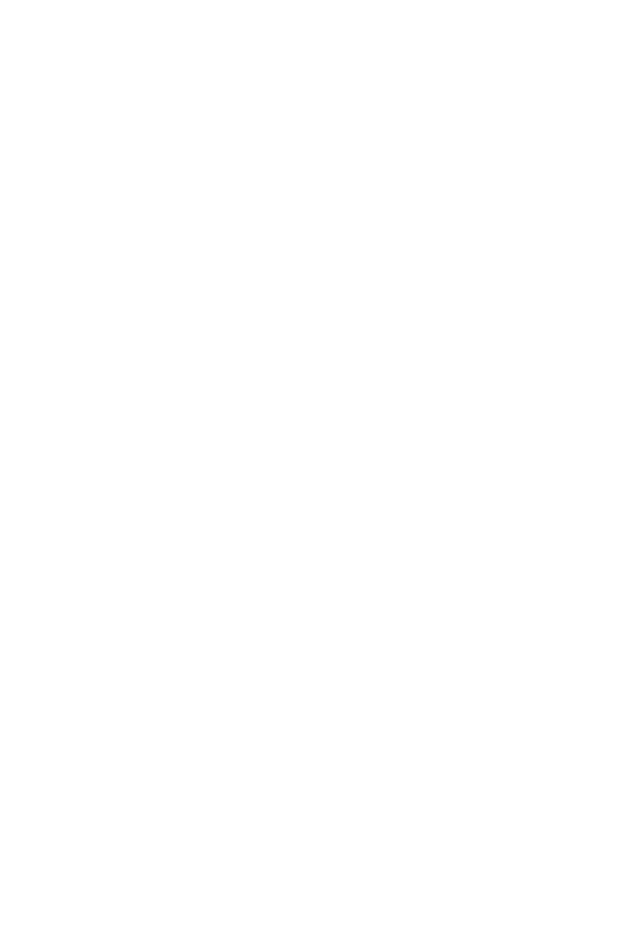
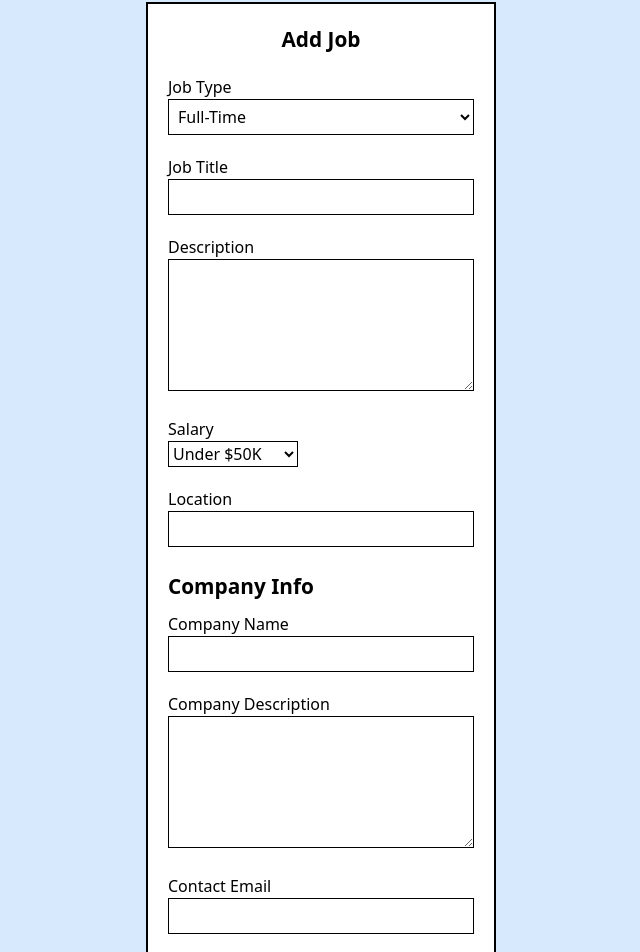
Before and after one commit to TheEldaps/Job-Board, a React (Vite) app: page /add_job in a window 1280 px wide. Shown: the part 130-1082 px from the top of the page, without its empty margins (319-959 px from the left). Before the commit the page ends 800 px from the top, so only its background shows below. Built offline with nearby package versions, Linux system fonts and the light colour scheme.

Commit message:
add addjob form structure

```diff
--- a/src/pages/AddJobs.jsx
+++ b/src/pages/AddJobs.jsx
@@ -1,9 +1,146 @@
 import Nav from "../components/Nav";
 export default function AddJobs() {
   return (
-    <>
+    <section className="">
       <Nav />
-      <div>You add new jobs here</div>;
-    </>
+      <section className="flex justify-center pb-[20px] min-h-[100vh] pt-[80px] bg-[#86bcf955]">
+        <form className="w-[350px] bg-[white] pb-[20px] mb-[20px] px-[20px] border-2">
+          <h1 className="text-center pt-[20px] font-bold text-[1.3rem] pb-[20px]">
+            Add Job
+          </h1>
+
+          <section>
+            <div className="mb-[20px]">
+              <label htmlFor="job-type" className="block">
+                Job Type
+              </label>
+              <select
+                type="text"
+                id="type"
+                className="border-1 w-[100%] p-[5px]"
+              >
+                <option value="Full-time">Full-Time</option>
+                <option value="Part-Time">Part-Time</option>
+                <option value="Contract">Remote</option>
+                <option value="Internship">Internship</option>
+              </select>
+            </div>
+
+            <div className="mb-[20px]">
+              <label htmlFor="job-title" className="block">
+                Job Title
+              </label>
+              <input
+                type="text"
+                id="job-title"
+                name="job-title"
+                className="w-[100%] p-[5px] border-1"
+              />
+            </div>
+
+            <div className="mb-[20px]">
+              <label htmlFor="Description" className="block">
+                Description
+              </label>
+              <textarea
+                name="Description"
+                id="Description"
+                className="w-[100%] p-[5px] border-1"
+                rows={5}
+              ></textarea>
+            </div>
+
+            <div className="mb-[20px]">
+              <label htmlFor="salary" className="block w-[100%]">
+                Salary
+              </label>
+              <select name="salary" id="salary" className="border-1">
+                <option value="Under $50K">Under $50K</option>
+                <option value="$50K-$60K">$50K -$60K</option>
+                <option value="$60K-$70K">$60K-$70K</option>
+                <option value="$70K-$80K">$70K-$80K</option>
+                <option value="$80K-$90K">$80K-$90K</option>
+                <option value="$90K-$100K">$90K-$100K</option>
+                <option value="$100K-$125K">$100K-$110K</option>
+                <option value="$125-$150K">$110-$120K</option>
+                <option value="$150-$175K">$120-$130K</option>
+                <option value="175K-200K">$175K-$$200K</option>
+              </select>
+            </div>
+            <div>
+              <label htmlFor="location" className="block">
+                Location
+              </label>
+              <input
+                type="text"
+                id="location"
+                name="location"
+                className="w-[100%] p-[5px] border-1"
+              />
+            </div>
+          </section>
+
+          <br />
+
+          <section>
+            <h2 className="text-[1.3rem] font-bold mb-[10px]">Company Info</h2>
+            <div className="mb-[20px]">
+              <label htmlFor="company-name" className="block">
+                Company Name
+              </label>
+              <input
+                type="text"
+                name="comany-name"
+                id="company-name"
+                className="w-[100%] p-[5px] border-1"
+              />
+            </div>
+
+            <div className="mb-[20px]">
+              <label htmlFor="company-description" className="block">
+                Company Description
+              </label>
+
+              <textarea
+                name="company-description"
+                id="company-description"
+                className="w-[100%] p-[5px] border-1"
+                rows={5}
+              ></textarea>
+            </div>
+
+            <div className="mb-[20px]">
+              <label htmlFor="contact-email" className="block">
+                Contact Email
+              </label>
+              <input
+                type="email"
+                id="contact-email"
+                name="contact-email"
+                className="w-[100%] p-[5px] border-1"
+              />
+            </div>
+
+            <div className="mb-[20px]">
+              <label htmlFor="contact-phone" className="block">
+                Contact Phone
+              </label>
+              <input
+                type="tel"
+                id="contact-phone"
+                name="contact-name"
+                className="w-[100%] p-[5px] border-1"
+              />
+            </div>
+
+            <div>
+              <button className="bg-[blue] w-[100%] rounded-xl py-[5px] text-[white] hover:text-[#ffffff8d] cursor-pointer">
+                Add Job
+              </button>
+            </div>
+          </section>
+        </form>
+      </section>
+    </section>
   );
 }
```
